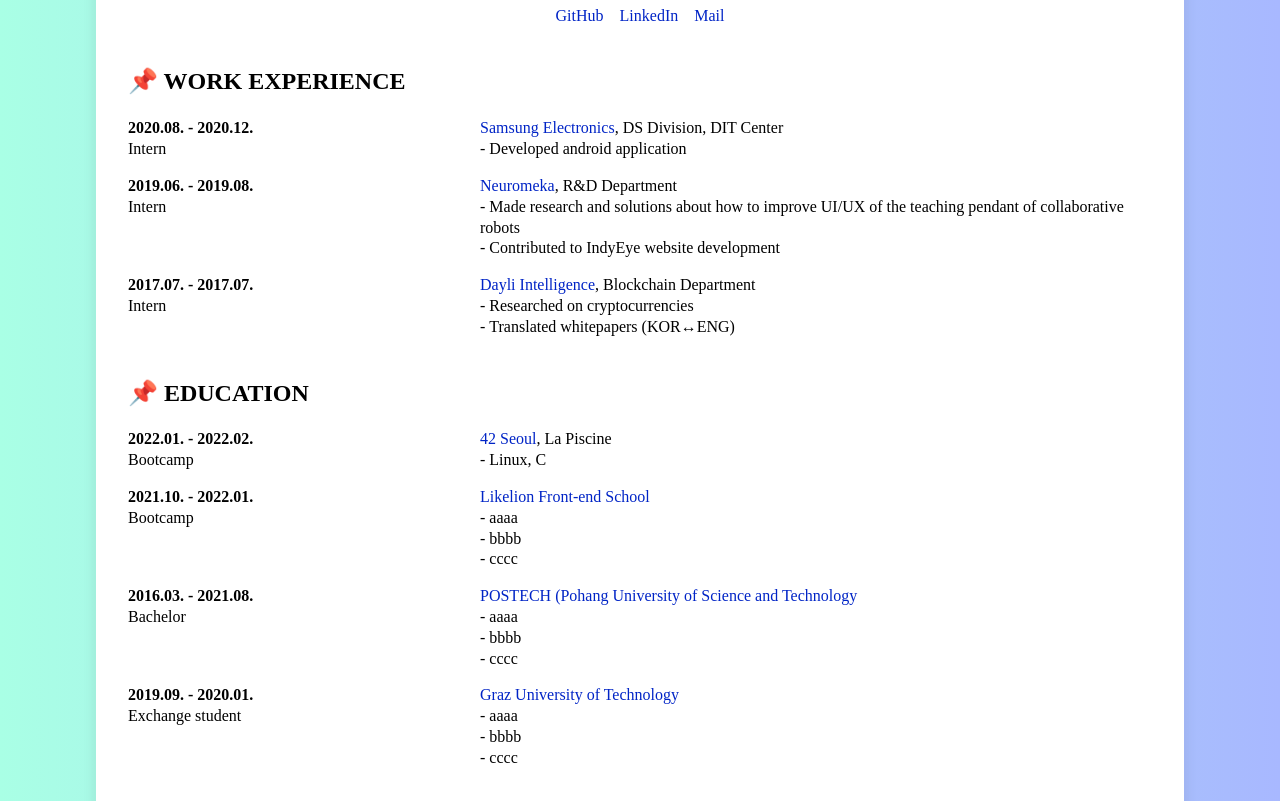
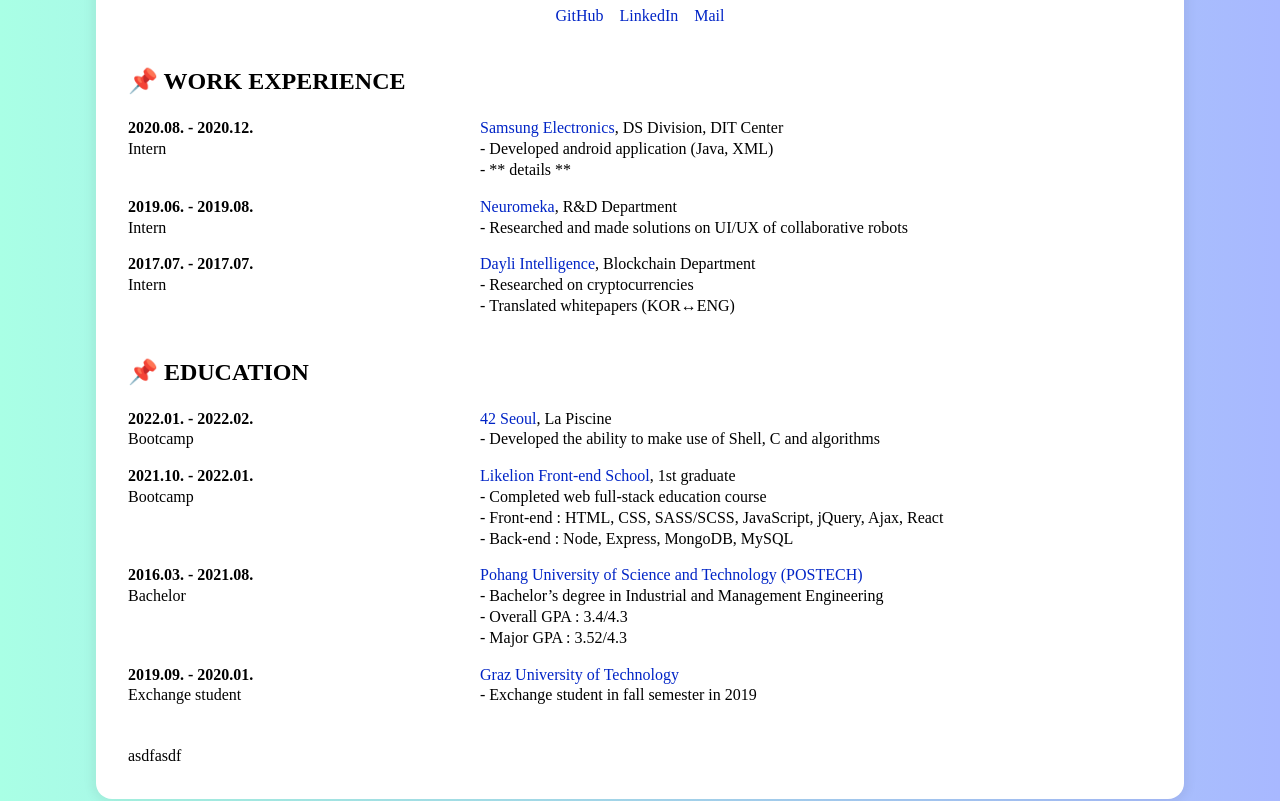
Before and after one commit to choar816/intro-choar, a React app: page / in a window 1280 px wide. Shown: the part 380-1181 px from the top of the page. Built offline with nearby package versions, Linux system fonts and the light colour scheme; the HTML template or start-up script is replaced by a standard one.

Commit message:
Add: content to Resume

```diff
--- a/src/components/Resume.jsx
+++ b/src/components/Resume.jsx
@@ -14,7 +14,7 @@
     company: 'Samsung Electronics',
     link: 'https://www.samsung.com/sec/',
     department: ', DS Division, DIT Center',
-    description: ['Developed android application'],
+    description: ['Developed android application (Java, XML)', '** details **'],
   },
   {
     duration: '2019.06. - 2019.08.',
@@ -23,8 +23,7 @@
     link: 'https://www.neuromeka.com/',
     department: ', R&D Department',
     description: [
-      'Made research and solutions about how to improve UI/UX of the teaching pendant of collaborative robots',
-      'Contributed to IndyEye website development',
+      'Researched and made solutions on UI/UX of collaborative robots',
     ],
   },
   {
@@ -47,31 +46,39 @@
     school: '42 Seoul',
     link: 'https://42seoul.kr/seoul42/main/view',
     detail: ', La Piscine',
-    description: ['Linux, C'],
+    description: ['Developed the ability to make use of Shell, C and algorithms'],
   },
   {
     duration: '2021.10. - 2022.01.',
     type: 'Bootcamp',
     school: 'Likelion Front-end School',
-    link: '',
-    detail: '',
-    description: ['aaaa', 'bbbb', 'cccc'],
+    link: 'https://k-digital.likelion.net/',
+    detail: ', 1st graduate',
+    description: [
+      'Completed web full-stack education course',
+      'Front-end : HTML, CSS, SASS/SCSS, JavaScript, jQuery, Ajax, React',
+      'Back-end : Node, Express, MongoDB, MySQL',
+    ],
   },
   {
     duration: '2016.03. - 2021.08.',
     type: 'Bachelor',
-    school: 'POSTECH (Pohang University of Science and Technology',
-    link: '',
+    school: 'Pohang University of Science and Technology (POSTECH)',
+    link: 'https://postech.ac.kr/eng/',
     detail: '',
-    description: ['aaaa', 'bbbb', 'cccc'],
+    description: [
+      'Bachelor’s degree in Industrial and Management Engineering',
+      'Overall GPA : 3.4/4.3',
+      'Major GPA : 3.52/4.3',
+    ],
   },
   {
     duration: '2019.09. - 2020.01.',
     type: 'Exchange student',
     school: 'Graz University of Technology',
-    link: '',
+    link: 'https://www.tugraz.at/home/',
     detail: '',
-    description: ['aaaa', 'bbbb', 'cccc'],
+    description: ['Exchange student in fall semester in 2019'],
   },
 ];
 
```
